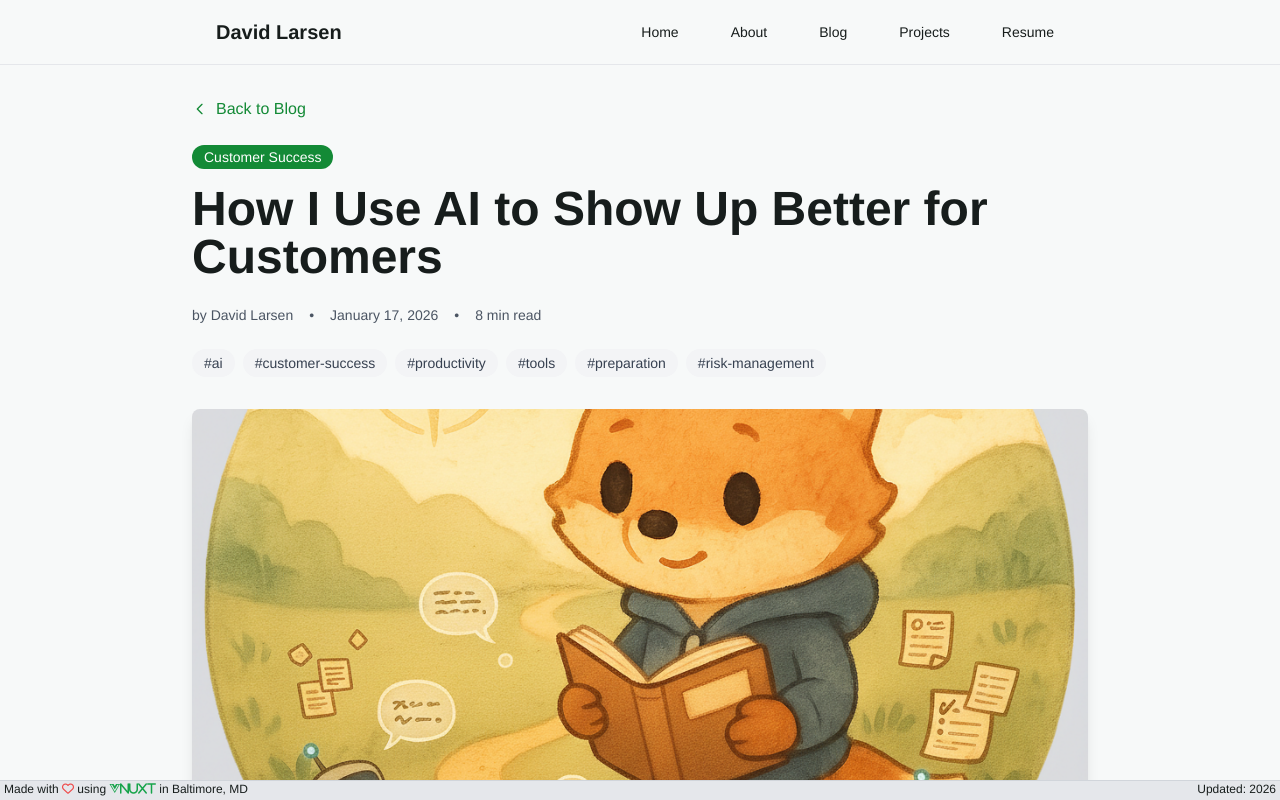
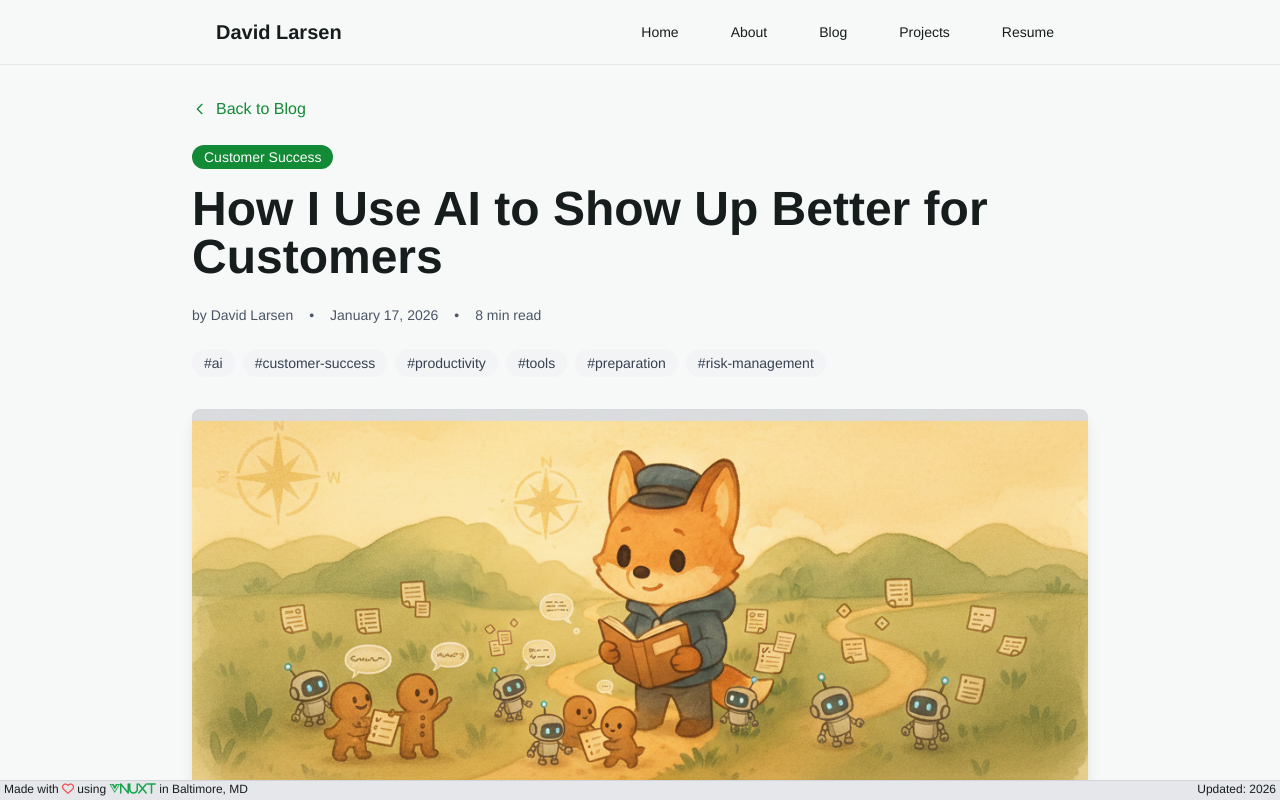
Before and after one commit to dc-larsen/davidlarsen.me, a Nuxt app: page /blog/ai-customer-success in a window 1280 px wide. Shown: the top 800 px of the page. Built offline with nearby package versions, Linux system fonts and the light colour scheme.

Commit message:
Use banner image for AI blog post page
Co-Authored-By: Claude Opus 4.5 <noreply@anthropic.com>

```diff
--- a/pages/blog/ai-customer-success.vue
+++ b/pages/blog/ai-customer-success.vue
@@ -50,7 +50,7 @@
     <!-- Featured Image -->
     <div class="mb-8">
       <img
-        src="/images/ai-customer-success.png"
+        src="/images/ai-customer-success-banner.png"
         alt="How I Use AI to Show Up Better for Customers"
         class="w-full h-64 md:h-96 object-cover rounded-lg shadow-lg"
       />
```
Also changed, not shown: public/images/ai-customer-success-banner.png (added).
